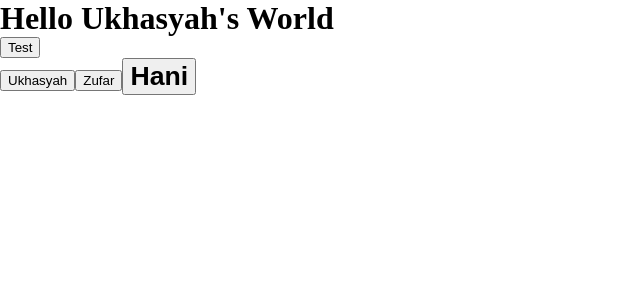
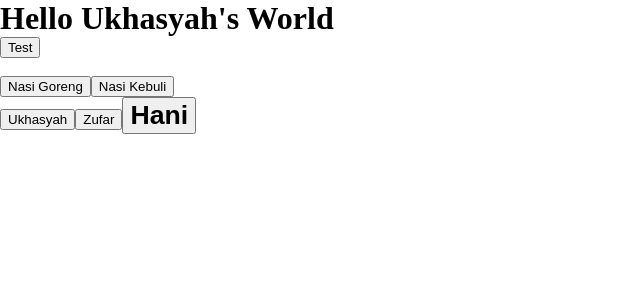
Before and after one commit to ukasyaaah/nge-react, a React (Vite) app: page / in a window 1280 px wide. Shown: the top 300 px of the page, without its empty margins (0-640 px from the left). Built offline with nearby package versions, Linux system fonts and the light colour scheme.

Commit message:
event listener

```diff
--- a/src/components/pages/Home/Home.tsx
+++ b/src/components/pages/Home/Home.tsx
@@ -1,10 +1,37 @@
 import Button from "../../ui/Button";
 
+const makanan = [
+  {
+    nama: "Nasi Goreng",
+    harga: 10000,
+  },
+  {
+    nama: "Nasi Kebuli",
+    harga: 10000,
+  },
+];
+
 const Home = () => {
+  const showButton = false;
   return (
     <main>
-      <h1>Hello Ukhasyah's World</h1>
-      <Button type="button">Test</Button>
+      <h1 onClick={() => alert("Hello User!")}>Hello Ukhasyah's World</h1>
+
+      {/* Rendering Condition */}
+      {showButton ? (
+        <Button type="button">Ukhasyah</Button>
+      ) : (
+        <Button type="button">Test</Button>
+      )}
+      <br />
+      <br />
+
+      {/* Rendering List */}
+      {makanan.map((item, index) => (
+        <Button key={`makanan-${index}`} type="button">
+          {item.nama}
+        </Button>
+      ))}
     </main>
   );
 };
--- a/src/components/ui/Button/Button.tsx
+++ b/src/components/ui/Button/Button.tsx
@@ -3,10 +3,11 @@ import type { ReactNode } from "react";
 interface PropTypes {
   children: ReactNode;
   type?: "submit" | "button";
+  onClick?: () => void;
 }
 const Button = (props: PropTypes) => {
   const { children, type } = props;
-  return <button type={type}>{children}</button>;
+  return <button  type={type}>{children}</button>;
 };
 
 export default Button;
```
